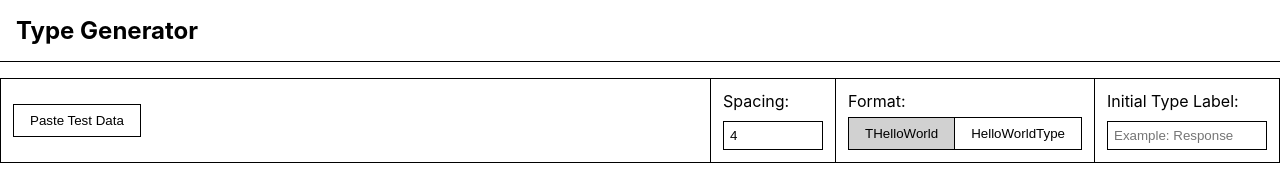
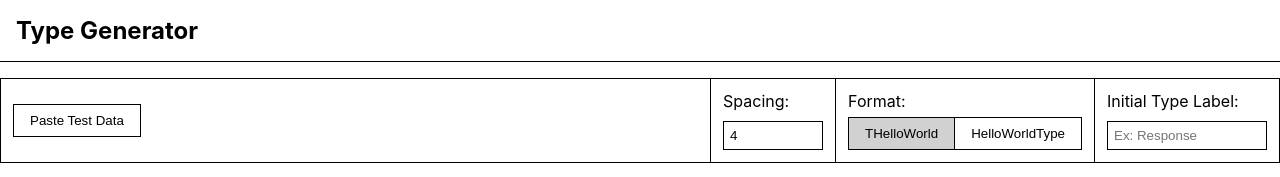
Before and after one commit to avaneeshtripathi/type-generator, a Next.js app: page / in a window 1280 px wide. Shown: the top 177 px of the page. Built offline with nearby package versions, Linux system fonts and the light colour scheme.

Commit message:
chore: test commit

```diff
--- a/pages/index.tsx
+++ b/pages/index.tsx
@@ -139,7 +139,7 @@ const Home: NextPage = () => {
             <input
               className={styles.actionTextInput}
               value={initialTypeLabel}
-              placeholder="Example: Response"
+              placeholder="Ex: Response"
               onChange={handleInitialTypeLabelChange}
             />
           </div>
```
